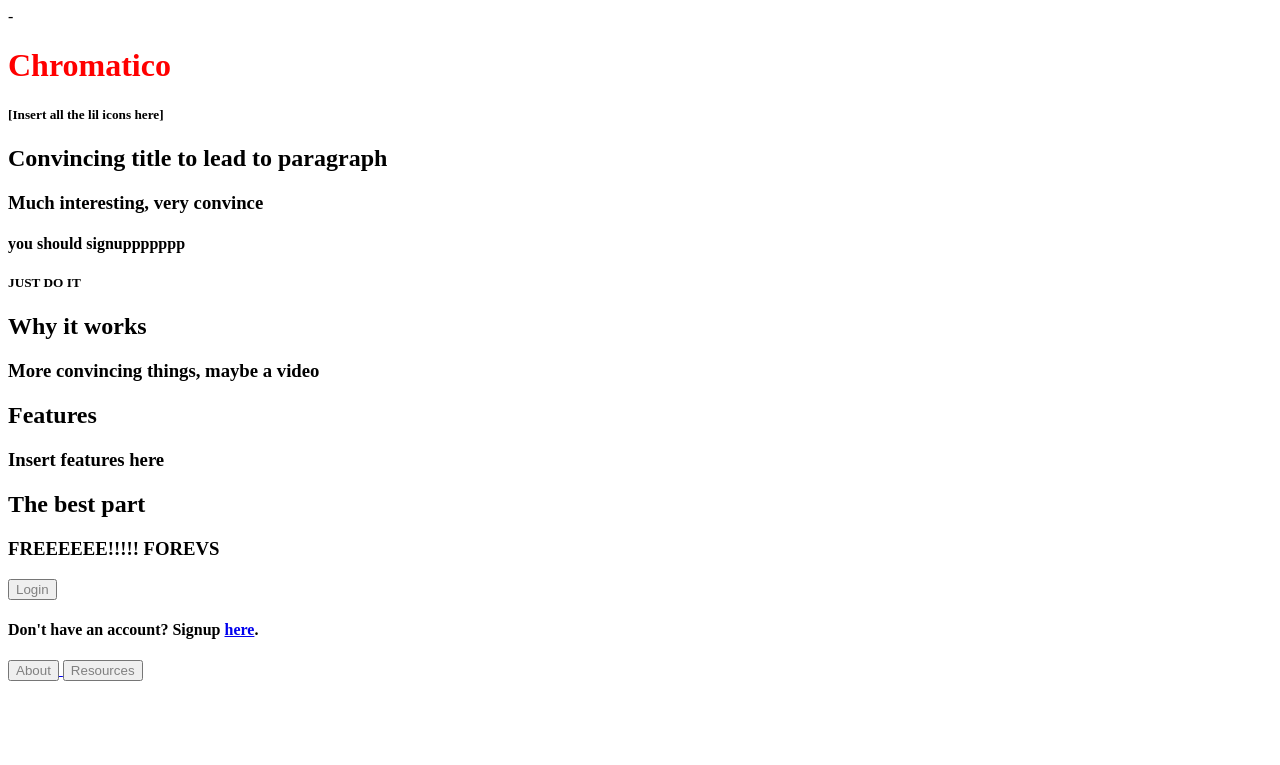
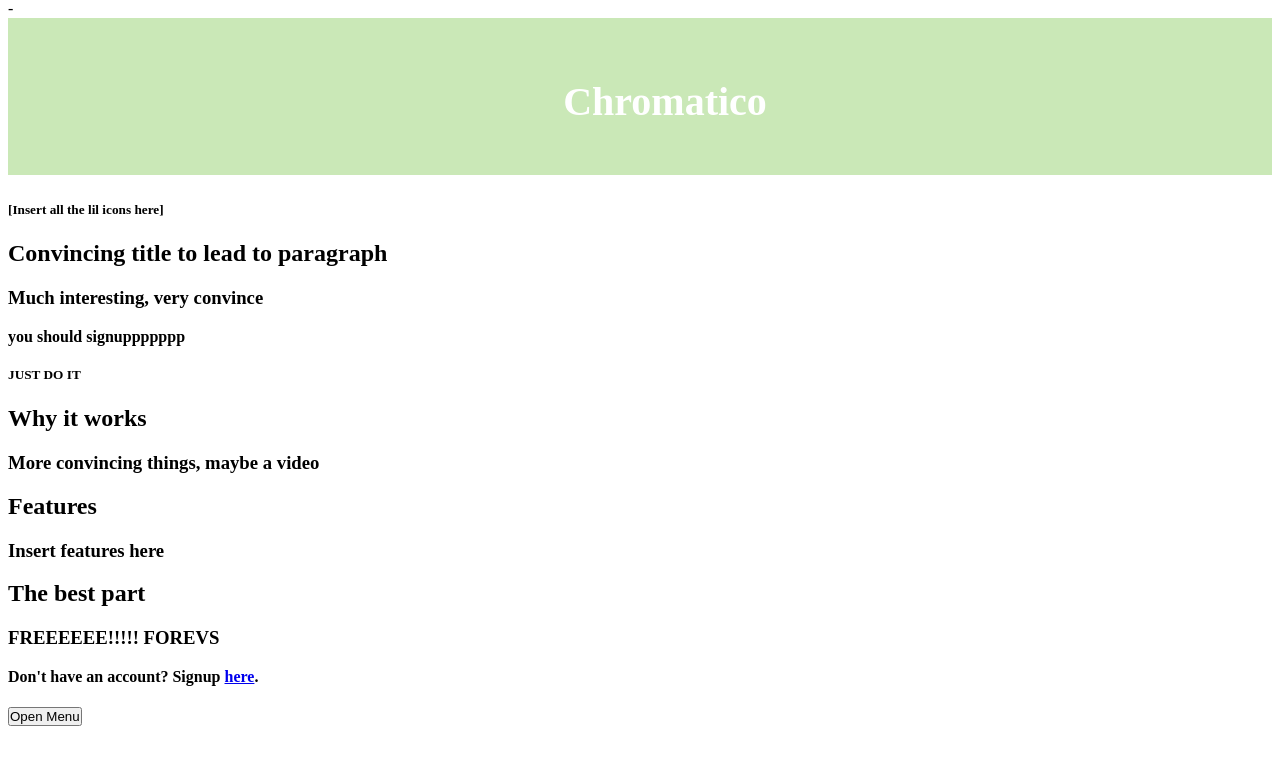
Before and after one commit to Bonnabelle/chromatico, a Python web app: template chromatico/templates/homepage_lgfalse.html in a window 1280 px wide. Shown: the top 765 px of the page. Run offline with Jinja, Linux system fonts and the light colour scheme; the template is opened without the code that fills it, so the values that code supplies are empty.

Commit message:
Adding some nice CSS things.

```diff
--- a/chromatico/Quiz.py
+++ b/chromatico/Quiz.py
@@ -79,9 +79,9 @@ class ResultsHandler(Utilities):
 
         #Calculate percent
         if correct > 1:
-            percent = float(20/correct) * 10.0
+            percent = float(100 * correct)  / 20
         else:
-            percent = 1.0
+            percent = 0.0
         self.current_user_stats.quizzes_complete += 1
         self.current_user_stats.percentage_correct += percent
 
@@ -93,4 +93,4 @@ class ResultsHandler(Utilities):
         else:
             self.current_user.level = 1
         self.response.out.write("You got " + str(correct) + " out of 20 questions correct. Congratulations! Your level is now: " + str(self.current_user.level) +
-        " and your total percentage correct is: " + str(self.current_user_stats.percentage_correct) + ". You're ready to begin training!")
+        " and your total percentage correct is: " + str(self.current_user_stats.percentage_correct) + "%. You're ready to begin training!")
--- a/chromatico/css/styles.css
+++ b/chromatico/css/styles.css
@@ -1,13 +1,73 @@
-body {
-    background-color: white;
-
-    /*WORK DANGIT*/
+* {
+    padding-top: 0px;
+    margin-top: 0px;
+    vertical-align: baseline;
 }
 
-h1 {
-    color : red;
+.Menu {
+    height: 100%;
+    width: 0;
+    position: fixed;
+    z-index: 1;
+    top: 0;
+    left: 0;
+    background-color: #111;
+    overflow-x: hidden;
+    transition: 0.5s;
+    padding-top: 30px;
+
+}
+/* Menu's link styles*/
+.Menu a {
+    transition: 0.2s;
+    text-align: center;
+    padding: 4px 85px 4px;
+    text-decoration: none;
+    font-size: 24px;
+}
+.Menu a:visited {
+    color: #8B8B8B;
 }
 
-.button {
-    color: gray;
+.Menu a:active {
+    color: #8B8B8B;
 }
+
+.Menu a:link {
+    color: #8B8B8B;
+}
+
+.Menu .clsB {
+    position: absolute;
+    top: 0;
+    right: 25px;
+    font-size: 36px;
+    margin-left: 50px;
+}
+.Menu a:hover {
+    padding: 8px 8px 8px 90px;
+    transition: 0.2s;
+    color: white;
+    text-decoration: none;
+}
+
+/* Block content */
+#main {
+    transition: margin-left 0.5s;
+
+}
+
+#navBtn {
+    padding: 0px 0px 0px 0px;
+}
+
+.FrontPage .Top {
+    text-align: center;
+    color: white;
+    font-size: 40px;
+    background-color: #CAE8B7;
+    padding-right: 30px;
+    padding-bottom: 50px;
+    padding-left: 80px;
+    padding-top: 60px;
+}
--- a/chromatico/templates/homepage_lgfalse.html
+++ b/chromatico/templates/homepage_lgfalse.html
@@ -1,6 +1,7 @@
 {% extends 'spawn.html' %}
 {% block content %}
-<h1>Chromatico</h1>
+<div class="FrontPage">
+    <h1 class="Top">Chromatico</h1>
         <h5>[Insert all the lil icons here]</h5>
 
         <h2>Convincing title to lead to paragraph</h2>
@@ -17,16 +18,6 @@
         <h2>The best part</h2>
             <h3>FREEEEEE!!!!! FOREVS</h3>
 
-    <a href="/login">
-        <button class="button">Login</button>
-    </a>
-
     <h4>Don't have an account? Signup <a href="/signup">here</a>.</h4>
-    <a href="/about">
-        <button class="button">About</button>
-    </a>
-    <a href="/resources">
-        <button class="button">Resources</button>
-    </a>
-
+</div>
 {% endblock %}
--- a/chromatico/templates/resources.html
+++ b/chromatico/templates/resources.html
@@ -4,6 +4,7 @@
     <h1> Resources used in the making of Chromatico:</h1>
     <ul>
         <li><a href="http://www.phy.mtu.edu/~suits/notefreqs.html">Chart of Frequencies</a></li>
+        <li><a href="http://onlinetonegenerator.com/">Frequency-based Tone Generator</a></li>
     </ul>
 
 {% endblock %}
--- a/chromatico/templates/spawn.html
+++ b/chromatico/templates/spawn.html
@@ -5,7 +5,39 @@
         <link rel="stylesheet" href="/css/styles.css" />
     </head>
         <body>
-            {% block content %}
-            {% endblock %}
+            <div id="navMenu" class="Menu">
+                <a href="/homepage">Home</a>
+                <br>
+                <a href="/signupq">Quiz</a>
+                <br>
+                <a href="/profile"><strike>Profile</strike></a>
+                <br>
+                <a href="/about">About</a>
+                <br>
+                <a href="/resources">Resources</a>
+                <br>
+                <a href="/logout">Logout</a>
+                <br>
+                <br>
+                <a href="javascript:void(0)" class="closeB" onclick="closeNav()">Close</a>
+            </div>
+
+            <script>
+                function openNav() {
+                    document.getElementById("navMenu").style.backgroundColor = "#ABDE8C"; /*TODO: Make this change colors on different pages*/
+                    document.getElementById("navMenu").style.width = "250px";
+                    document.getElementById("main").style.marginLeft = "250px";
+                }
+
+                function closeNav() {
+                    document.getElementById("navMenu").style.width = "0";
+                    document.getElementById("main").style.marginLeft= "0";
+                }
+            </script>
+            <div id="main">
+                {% block content %}
+                {% endblock %}
+                <button id="navBtn" onclick="openNav()">Open Menu</button>
+            </div>
         </body>
 </html>
--- a/chromatico/util/quizGeneration.py
+++ b/chromatico/util/quizGeneration.py
@@ -85,7 +85,3 @@ def getAudio(note):
         return all_freq.get(note)
     else:
         return ""
-
-
-
-    #TODO: Get a random audio file out of somewhere from a song, frequency or piano noise, return that link for use in the template
```
Also changed, not shown: 3 other files. Lines whose indentation alone changed are shown as unchanged.
